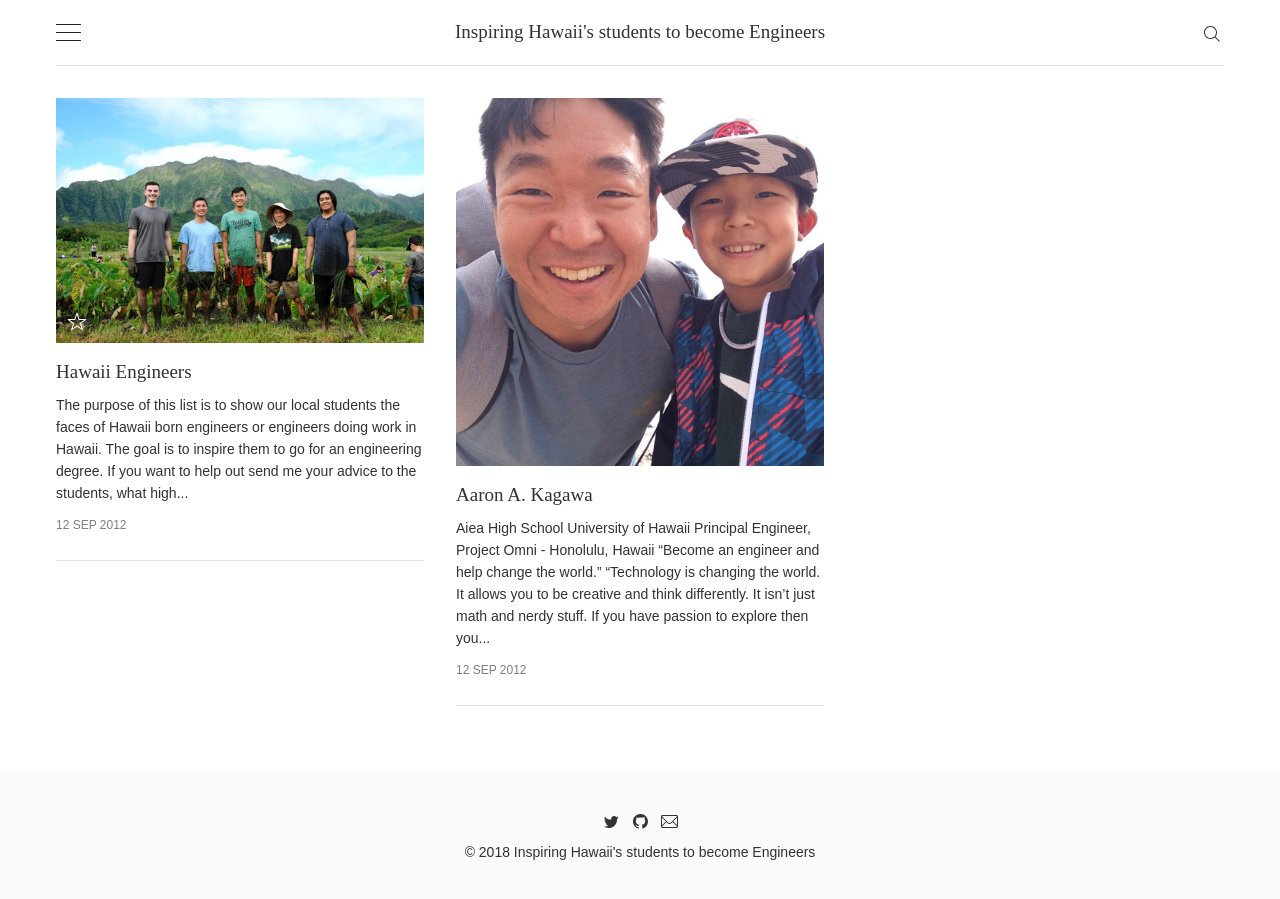
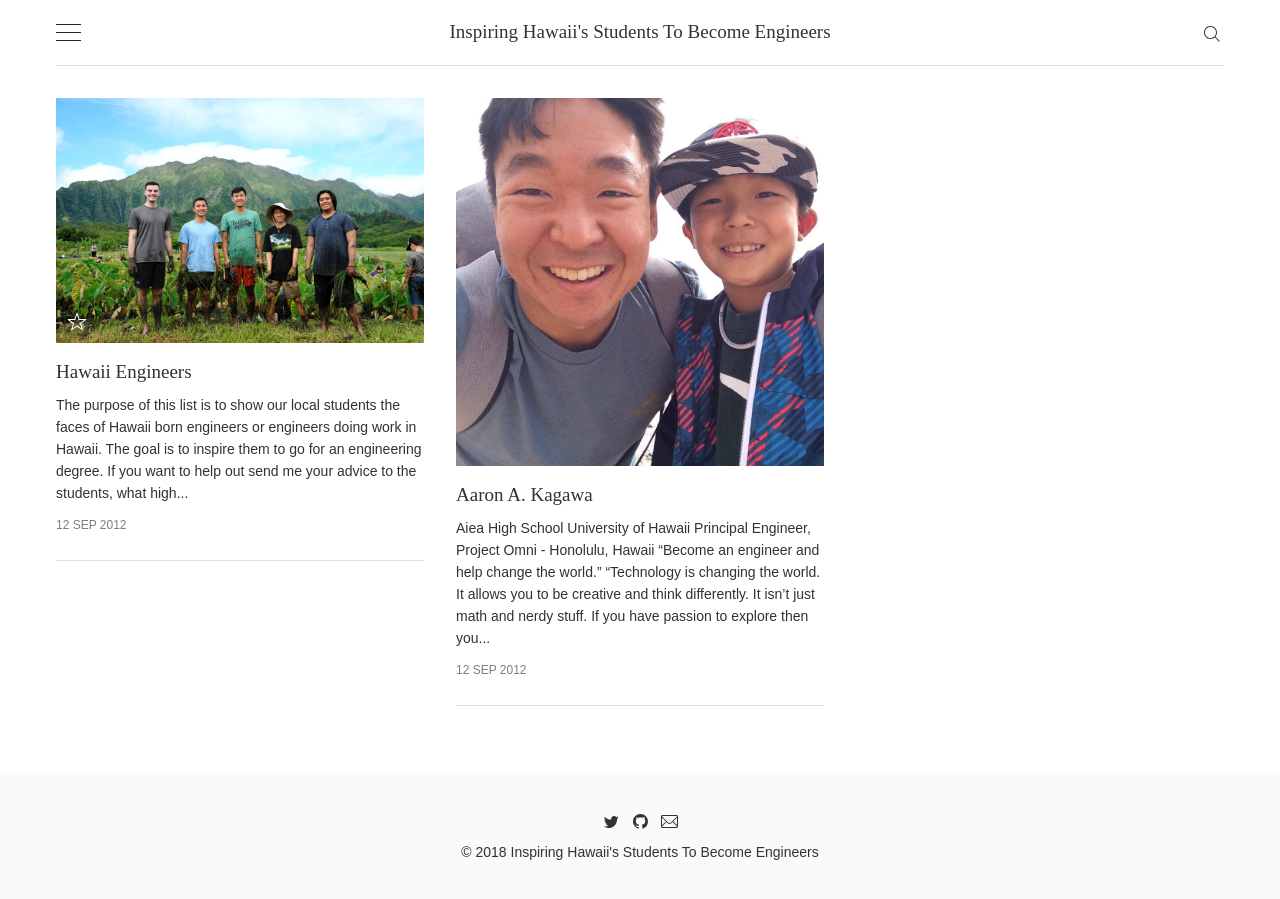
Before and after one commit to tarynw/hawaiiengineers, a Jekyll site: the page built from index.html, in a window 1280 px wide. Built offline with Jekyll 4.4.1, drawn with Linux system fonts in a browser that asks for light colours; some web fonts are replaced; the list of posts is cut into pages by our own code.

```diff
--- a/_config.yml
+++ b/_config.yml
@@ -6,7 +6,7 @@
 # 'jekyll serve'. If you change this file, please restart the server process.
 
 # Site settings
-title:              Inspiring Hawaii's students to become Engineers
+title:              Inspiring Hawaii's Students To Become Engineers
 logo:               #logo
 email:              hawaiiengineers@gmail.com
 description:        Hawaii's engineers. To help show the students of Hawaii that they can be engineers!
```
